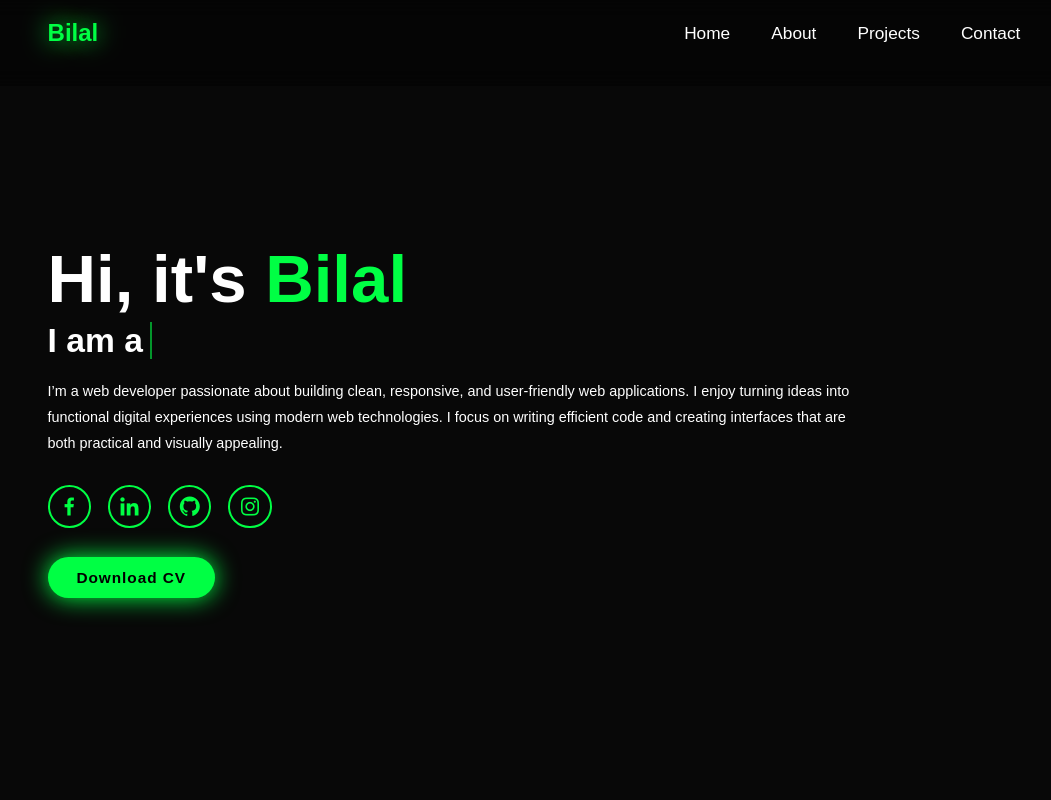
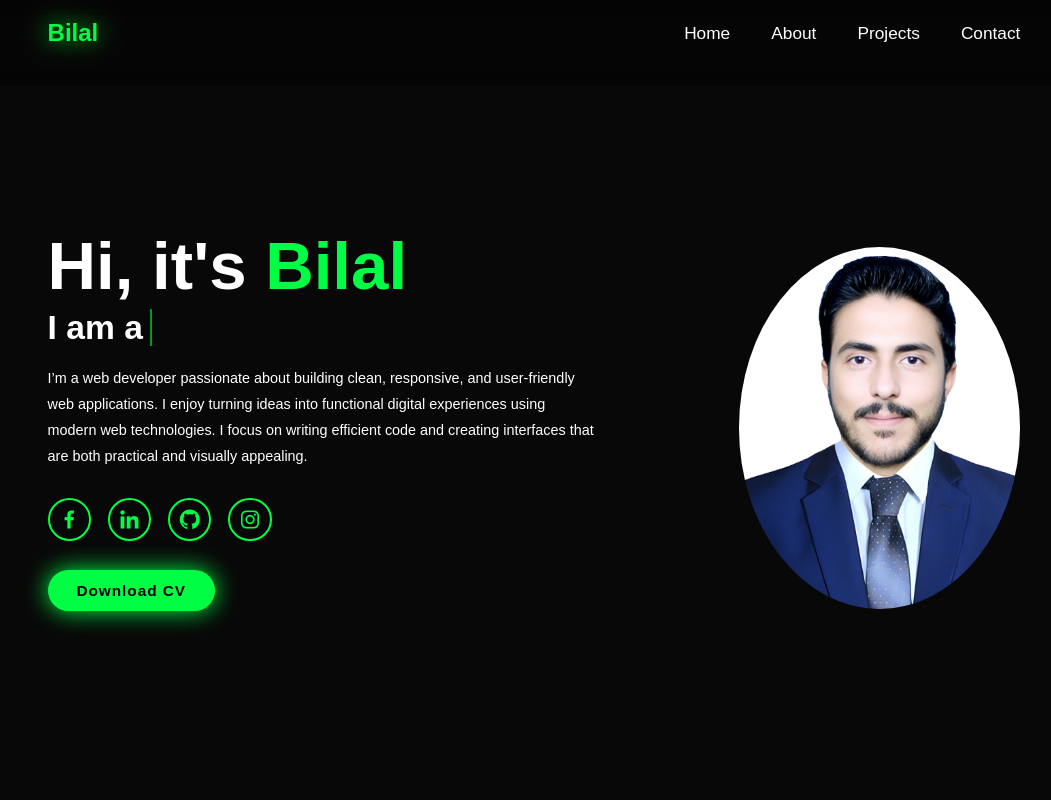
Before and after one commit to M-Bilal-15302/Portfolio, a plain HTML site: page index.html in a window 1280 px wide. Shown: the top 800 px of the page, without its empty margins (106-1157 px from the left). Drawn offline with nearby package versions, Linux system fonts and the light colour scheme; the site is published under a folder, as on GitHub Pages, so addresses that start at the root find nothing.

Commit message:
Fix image source path in index.html

```diff
--- a/index.html
+++ b/index.html
@@ -58,7 +58,7 @@
       </div>
 
       <div class="home-img">
-        <img src="/images/bilal-img.jpg" alt="" />
+        <img src="images/bilal-img.jpg" alt="" />
       </div>
 
       <!-- here is image section -->
```
